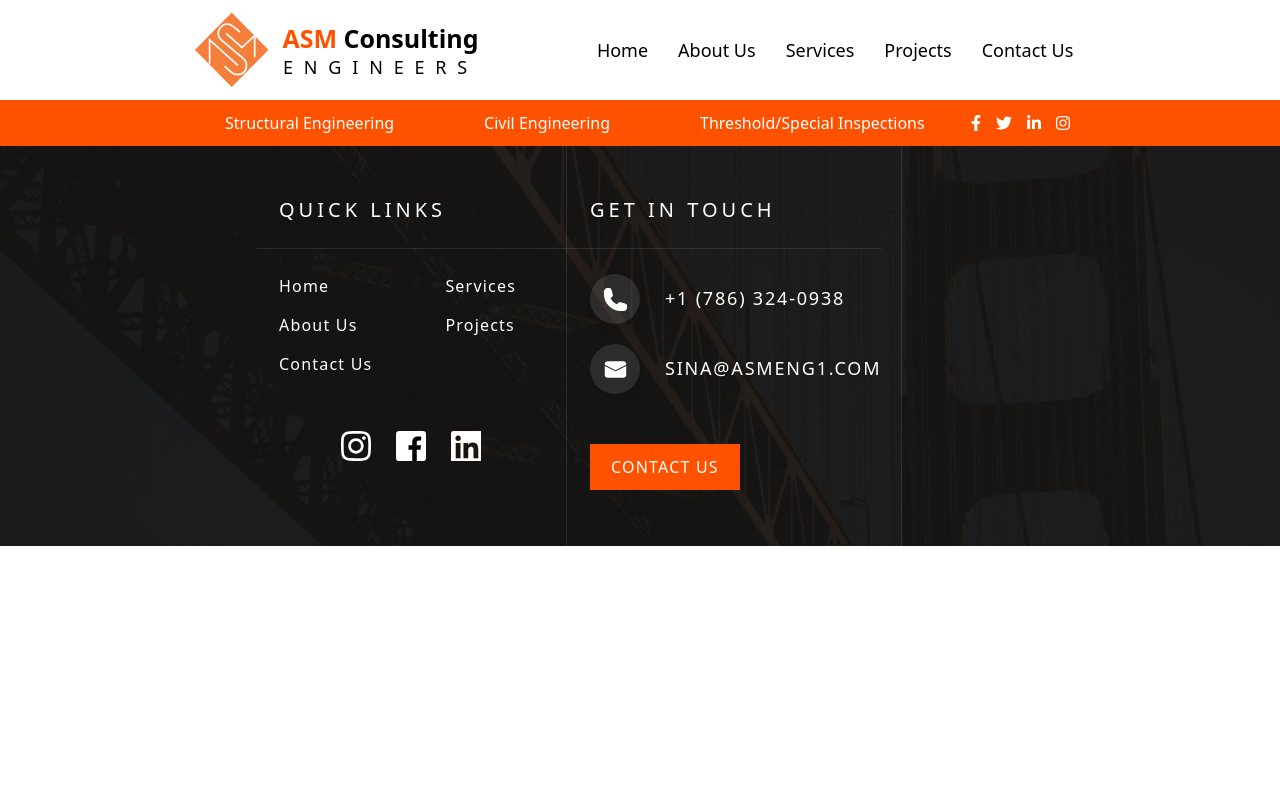
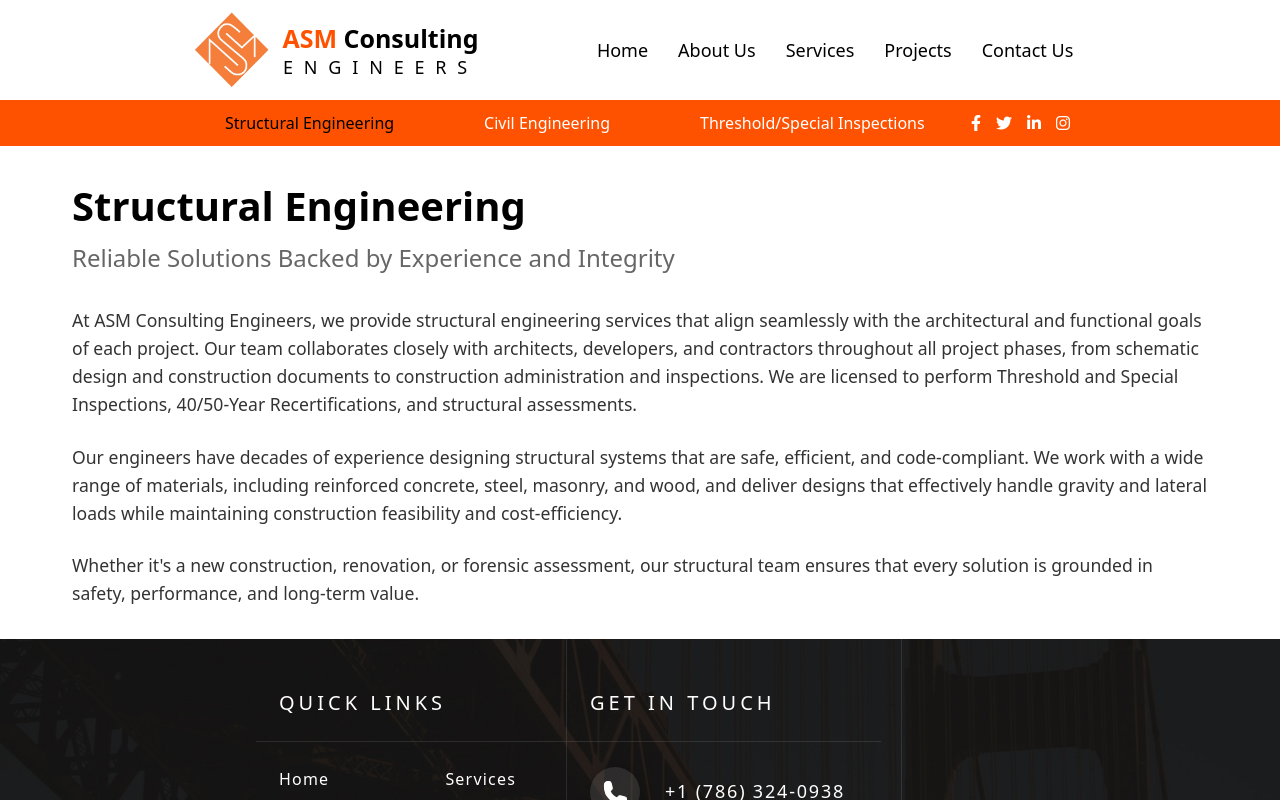
Before and after one commit to Yoryoboy/asm-website, a React (Vite) app: page /structural-engineering in a window 1280 px wide. Shown: the top 800 px of the page. Built offline with nearby package versions, Linux system fonts and the light colour scheme.

Commit message:
feat: add structural engineering page with sub-navigation and routing components

```diff
--- a/src/AppRouter.jsx
+++ b/src/AppRouter.jsx
@@ -8,6 +8,7 @@ import Projects from "./pages/Projects/Projects";
 import ContactUs from "./pages/ContactUs/ContactUs";
 import Gallery from "./components/Gallery";
 import ProjectDetails from "./pages/Projects/ProjectDetails";
+import StructuralEngineering from "./pages/StructuralEngineering/StructuralEngineering";
 
 const AppRouter = () => (
   <Routes>
@@ -22,6 +23,7 @@ const AppRouter = () => (
       <Route path=":id" element={<ProjectDetails />} />
     </Route>
     <Route path="/contactus" element={<ContactUs />} />
+    <Route path="/structural-engineering" element={<StructuralEngineering />} />
   </Routes>
 );
 
--- a/src/components/SubNavbar.jsx
+++ b/src/components/SubNavbar.jsx
@@ -6,13 +6,13 @@ function SubNavbar() {
     <div className={styles.subNavbarContainer}>
       <div className={styles.subNavbar}>
         <div className={styles.navLinks}>
-          <NavLink to="/services/structural" className={styles.subNavLink}>
+          <NavLink to="/structural-engineering" className={styles.subNavLink}>
             Structural Engineering
           </NavLink>
-          <NavLink to="/services/civil" className={styles.subNavLink}>
+          <NavLink to="/civil-engineering" className={styles.subNavLink}>
             Civil Engineering
           </NavLink>
-          <NavLink to="/services/reviews" className={styles.subNavLink}>
+          <NavLink to="/special-inspections" className={styles.subNavLink}>
             Threshold/Special Inspections
           </NavLink>
         </div>
--- /dev/null
+++ b/src/pages/StructuralEngineering/StructuralEngineering.jsx
@@ -0,0 +1,39 @@
+// Component for the Structural Engineering page
+import styles from "./StructuralEngineering.module.css";
+
+function StructuralEngineering() {
+  return (
+    <section className={styles.container}>
+      <article className={styles.content}>
+        <h1>Structural Engineering</h1>
+        <h2>Reliable Solutions Backed by Experience and Integrity</h2>
+
+        <div className={styles.mainContent}>
+          <p>
+            At ASM Consulting Engineers, we provide structural engineering services that align
+            seamlessly with the architectural and functional goals of each project. Our team
+            collaborates closely with architects, developers, and contractors throughout all
+            project phases, from schematic design and construction documents to construction
+            administration and inspections. We are licensed to perform Threshold and Special
+            Inspections, 40/50-Year Recertifications, and structural assessments.
+          </p>
+
+          <p>
+            Our engineers have decades of experience designing structural systems that are safe,
+            efficient, and code-compliant. We work with a wide range of materials, including
+            reinforced concrete, steel, masonry, and wood, and deliver designs that effectively
+            handle gravity and lateral loads while maintaining construction feasibility and
+            cost-efficiency.
+          </p>
+
+          <p>
+            Whether it&apos;s a new construction, renovation, or forensic assessment, our structural
+            team ensures that every solution is grounded in safety, performance, and long-term value.
+          </p>
+        </div>
+      </article>
+    </section>
+  );
+}
+
+export default StructuralEngineering;
--- /dev/null
+++ b/src/pages/StructuralEngineering/StructuralEngineering.module.css
@@ -0,0 +1,50 @@
+.container {
+  display: flex;
+  flex-direction: column;
+}
+
+.content {
+  max-width: 1200px;
+  margin: 0 auto;
+  padding: 2rem;
+  width: 100%;
+}
+
+.content h1 {
+  font-size: 2.5rem;
+  margin-bottom: 0.5rem;
+  color: #000;
+}
+
+.content h2 {
+  font-size: 1.5rem;
+  margin-bottom: 2rem;
+  color: #666;
+  font-weight: 400;
+}
+
+.mainContent {
+  display: flex;
+  flex-direction: column;
+  gap: 1.5rem;
+}
+
+.mainContent p {
+  font-size: 1.1rem;
+  line-height: 1.6;
+  color: #333;
+}
+
+@media (max-width: 768px) {
+  .content {
+    padding: 1.5rem;
+  }
+
+  .content h1 {
+    font-size: 2rem;
+  }
+
+  .content h2 {
+    font-size: 1.25rem;
+  }
+}
```
